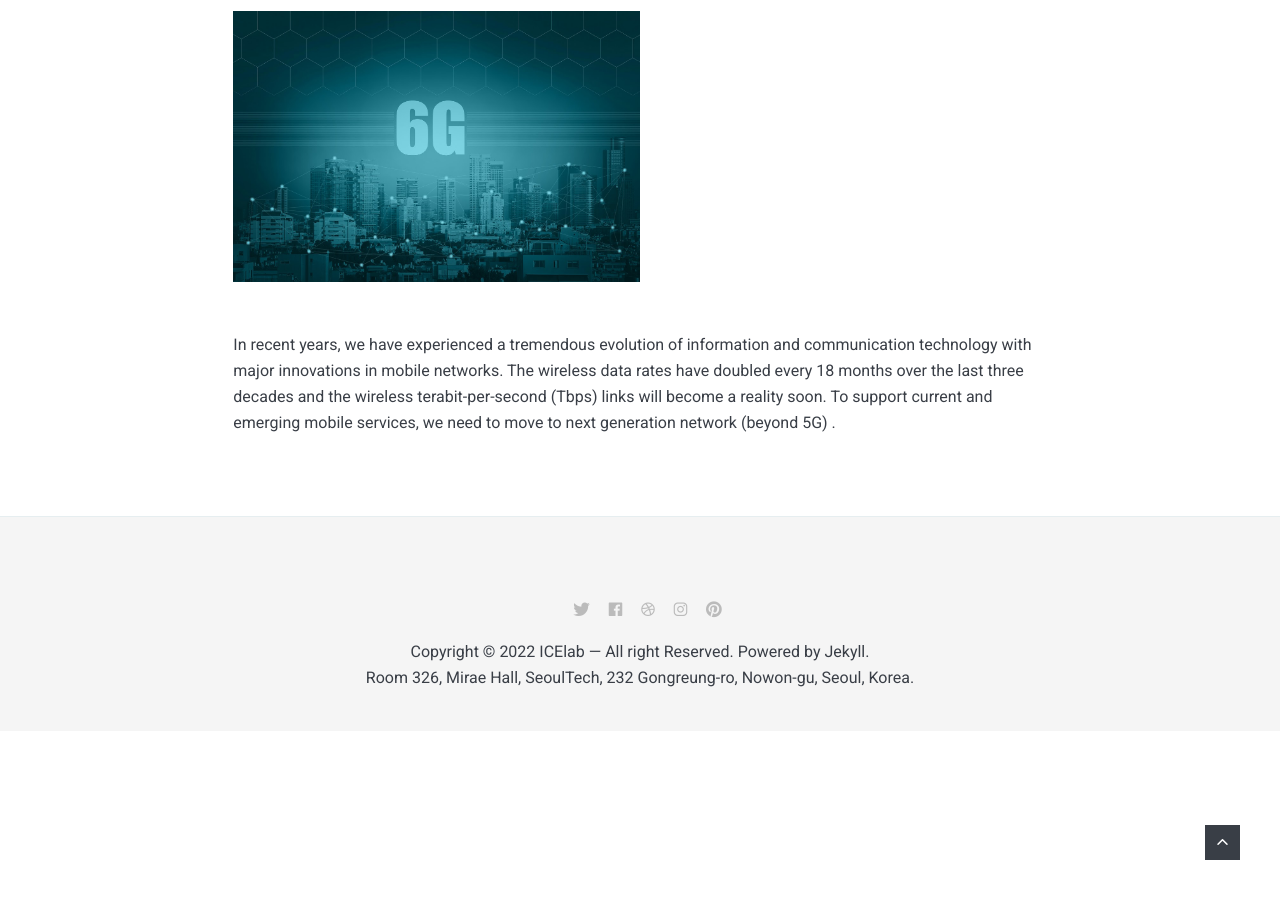
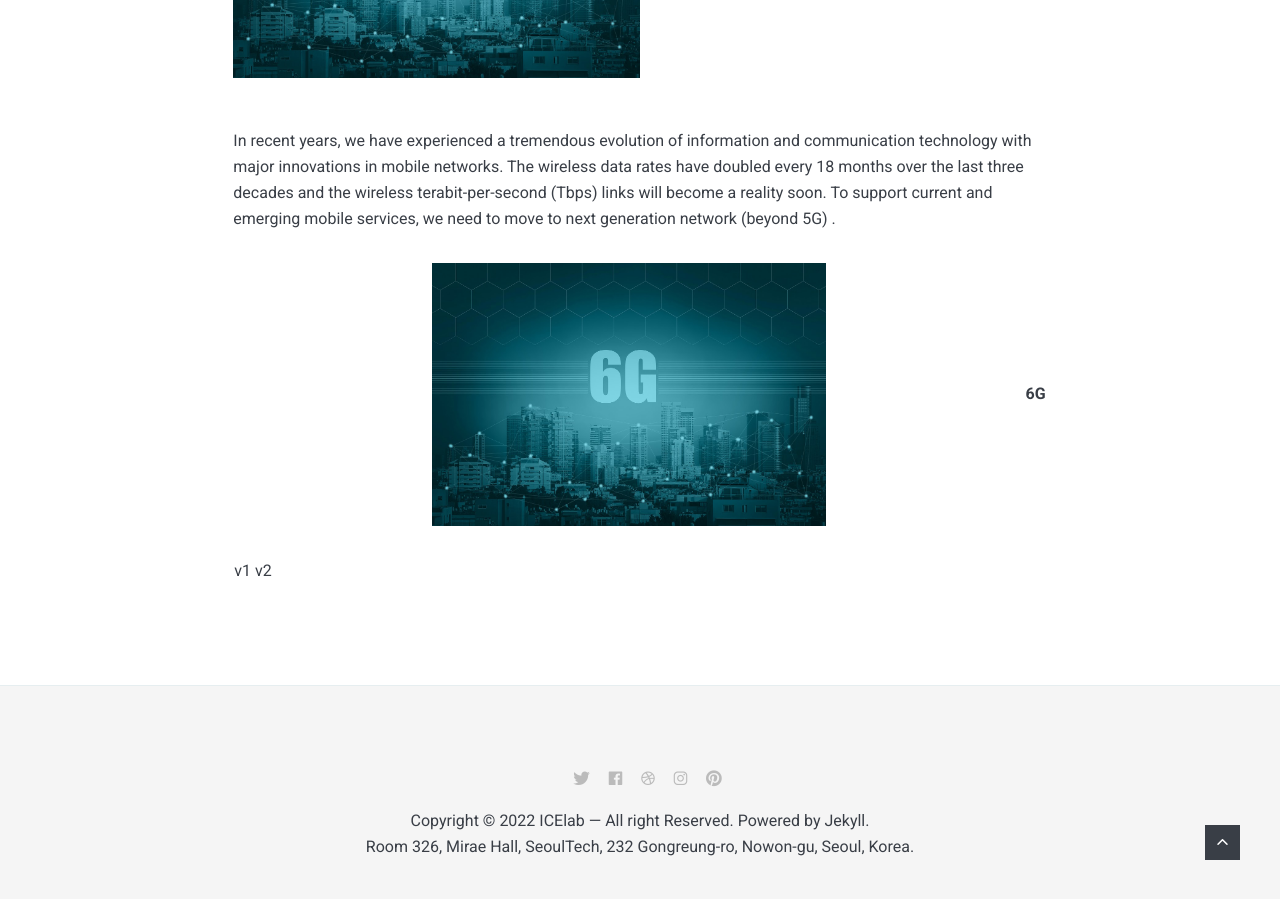
Before and after one commit to icelab-2020/HeeJaeMon123.github.io, a Jekyll site: the page built from _pages/00_research.md, in a window 1280 px wide and 900 px high, scrolled down 1510 px. Built offline with Jekyll 4.4.1, drawn with Linux system fonts in a browser that asks for light colours; nearby versions of some CDN libraries.

Commit message:
Update 00_research.md

```diff
--- a/_pages/00_research.md
+++ b/_pages/00_research.md
@@ -8,10 +8,6 @@
 ![iot]({{site.baseurl}}/images/iot.jpg){: width="50%" height="50%"}
 <div class = "iot_">The Internet of Things(IoT) describes the network of physical objects—“things”—that are embedded with sensors, software, and other technologies for the purpose of connecting and exchanging data with other devices and systems over the Internet. The IoT presents new opportunities and challenges due to its scale and dynamic nature.</div>
 
-***
-***
-***
-***
 
 ![smartgrid]({{site.baseurl}}/images/smartgrid.jpg){: width="50%" height="50%"}
 <div class = "smartgrid_">The smart grid is an intelligent power grid system that incorporates information and communication technology into the production, transportation and consumption processes of electricity and increases efficiency through interaction between suppliers and consumers.</div>
@@ -20,3 +16,11 @@
 
 ![6g]({{site.baseurl}}/images/6g.jpg){: width="50%" height="50%"}
 <div class = "6g_">In recent years, we have experienced a tremendous evolution of information and communication technology with major innovations in mobile networks. The wireless data rates have doubled every 18 months over the last three decades and the wireless terabit-per-second (Tbps) links will become a reality soon. To support current and emerging mobile services, we need to move to next generation network (beyond 5G) .</div>
+
+
+
+
+
+| ![6g]({{site.baseurl}}/images/6g.jpg){: width="50%" height="50%"} | 6G |
+|---|---|
+| v1 v2 |
```
